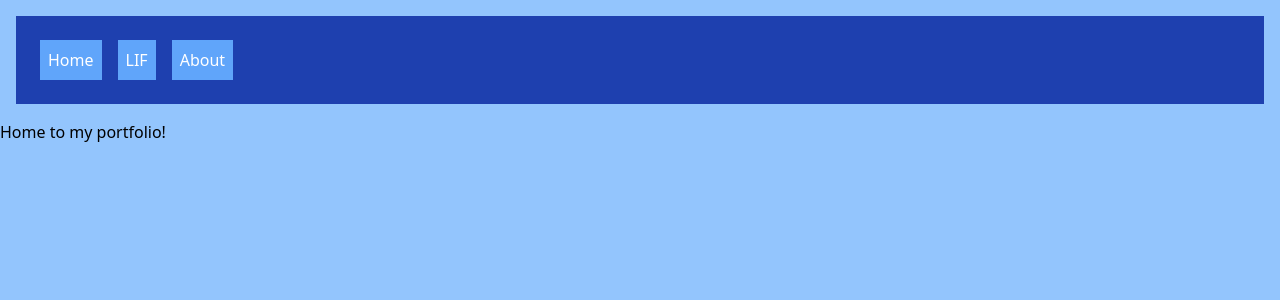
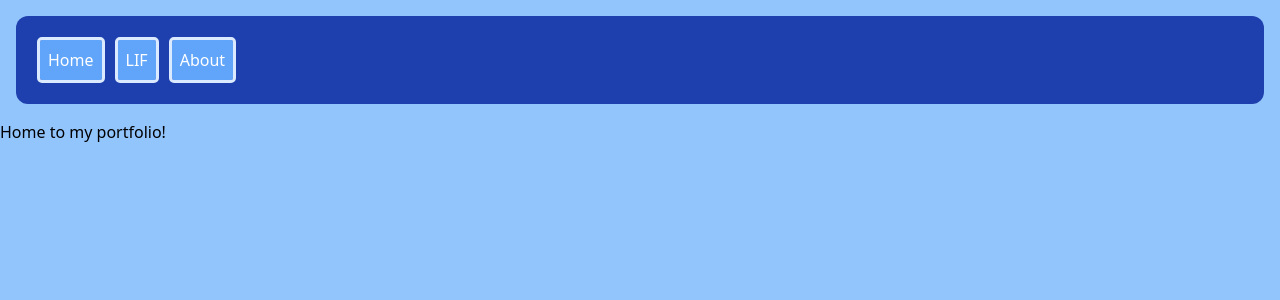
Before and after one commit to zarathustracode/homepage, a React (Create React App) app: page / in a window 1280 px wide. Shown: the top 300 px of the page. Built offline with nearby package versions, Linux system fonts and the light colour scheme.

Commit message:
Tailwind.css stylings

```diff
--- a/src/components/Navbar.js
+++ b/src/components/Navbar.js
@@ -6,16 +6,11 @@ const Navbar = () => {
   return (
     <>
         <nav>
-          <div className="flex bg-blue-800 m-4 p-4 text-center text-white">
-            <div className="flex m-2 p-2 text-center bg-blue-400">
-            <Link to="/">Home</Link>
-            </div>
-            <div className="flex m-2 p-2 text-center bg-blue-400">
-            <Link to="/lif">LIF</Link>
-            </div>
-            <div className="flex m-2 p-2 text-center bg-blue-400">
-            <Link to="/about">About</Link>
-            </div>
+          <div className="flex bg-blue-800 m-4 p-4 text-center text-white rounded-xl">
+            <Link to="/"><div className="flex m-2 p-2 text-center bg-blue-400  rounded-sm outline outline-blue-100 hover:bg-blue-200 delay-100">Home</div></Link>
+            <Link to="/lif"><div className="flex m-2 p-2 text-center bg-blue-400  rounded-sm outline outline-blue-100 hover:bg-blue-200 delay-100">LIF</div></Link>
+            <Link to="/about"><div className="flex m-2 p-2 text-center bg-blue-400  rounded-sm outline outline-blue-100 hover:bg-blue-200 delay-100">About</div></Link>
+
           </div>
         </nav>
     </>
```
